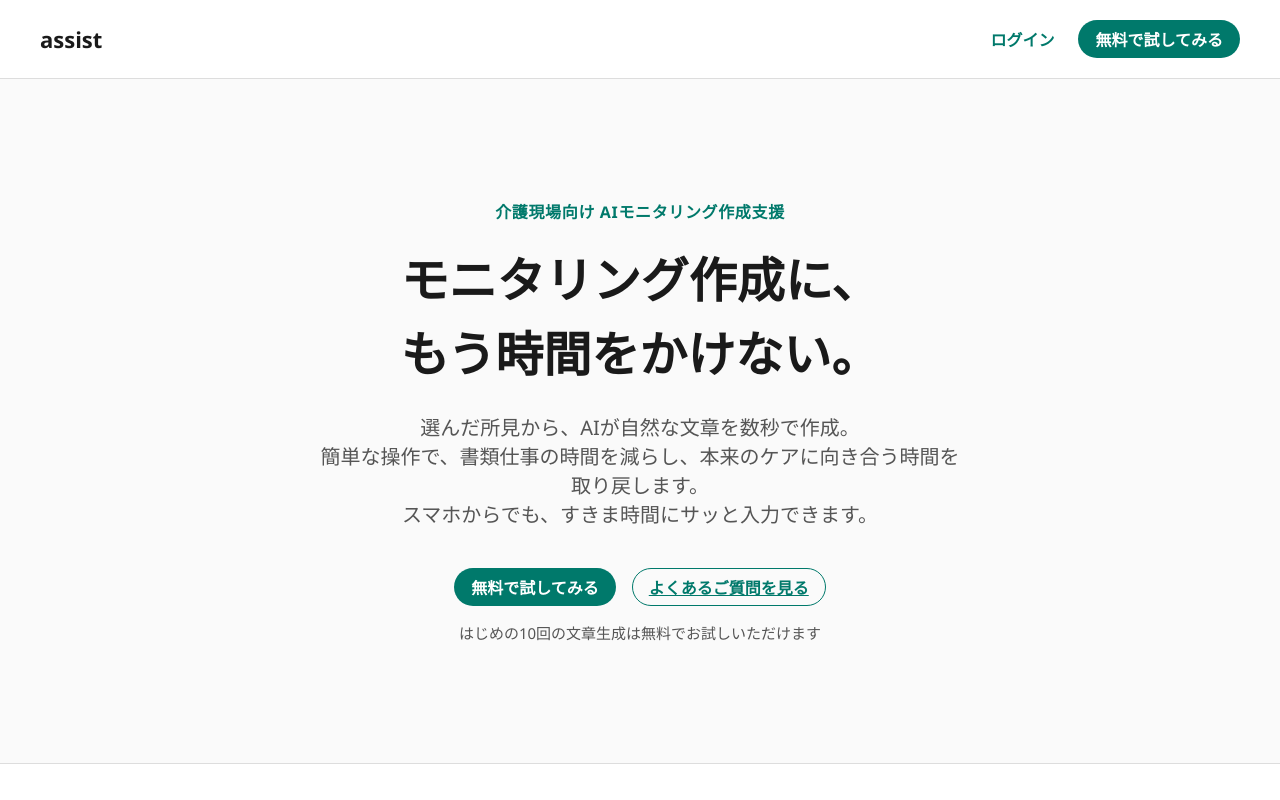
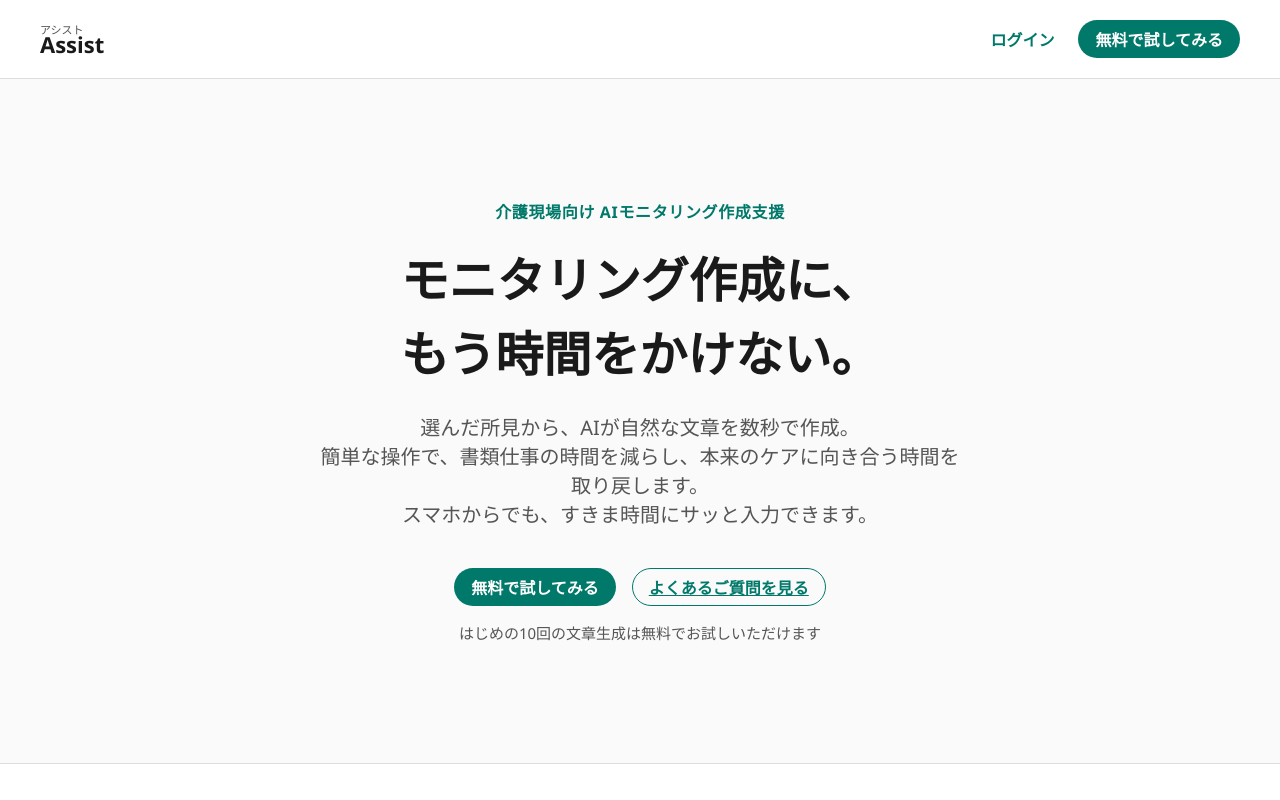
Before and after one commit to goldenglow1991-bot/monitoring_app_web, a React (Vite) app: page / in a window 1280 px wide. Shown: the top 800 px of the page. Built offline with nearby package versions, Linux system fonts and the light colour scheme; no server answers.

Commit message:
LPヘッダーのロゴをスタート画面と同じ「アシスト/Assist」の2段表記に変更

```diff
--- a/src/App.css
+++ b/src/App.css
@@ -856,7 +856,9 @@
   border-bottom: 1px solid var(--border-light);
   background: #fff;
 }
-.lp-logo { font-size: 22px; font-weight: 700; }
+.lp-logo { line-height: 1; }
+.lp-logo-yomi { font-size: 11px; color: var(--text-muted); }
+.lp-logo-main { font-size: 22px; font-weight: 700; margin-top: -2px; }
 .lp-header-actions { display: flex; align-items: center; gap: 8px; }
 .lp-section { padding: 96px 40px; }
 .lp-wrap { max-width: 880px; margin: 0 auto; }
--- a/src/LandingPage.tsx
+++ b/src/LandingPage.tsx
@@ -10,7 +10,10 @@ export function LandingPage({
   return (
     <div className="lp">
       <div className="lp-header">
-        <div className="lp-logo">assist</div>
+        <div className="lp-logo">
+          <div className="lp-logo-yomi">アシスト</div>
+          <div className="lp-logo-main">Assist</div>
+        </div>
         <div className="lp-header-actions">
           <button type="button" className="btn btn-text" onClick={onLogin}>ログイン</button>
           <button type="button" className="btn btn-filled" onClick={onGetStarted}>無料で試してみる</button>
```
